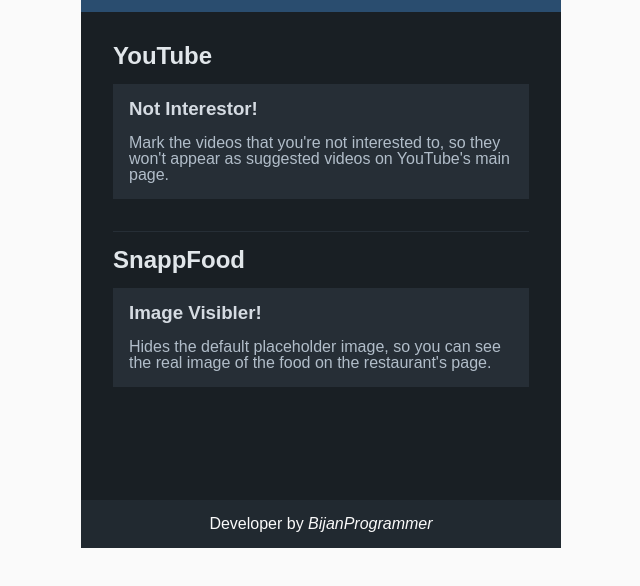
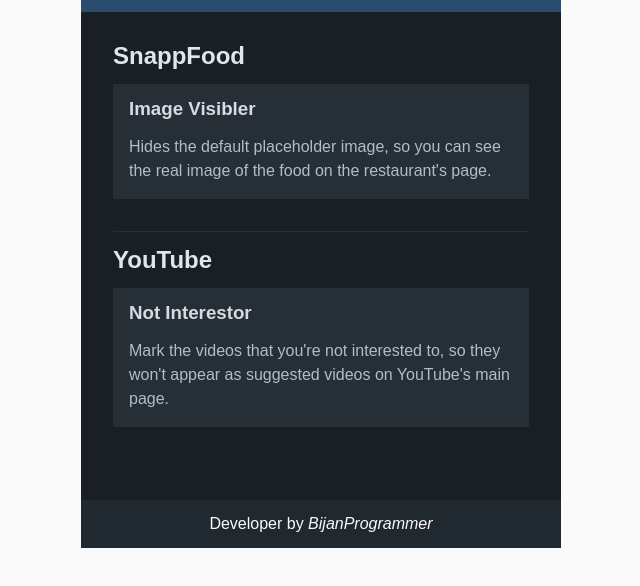
Before and after one commit to BijanProgrammer/friendly-toolbox, a browser extension: page app/index.html in a window 1280 px wide. Shown: the part 152-738 px from the top of the page, without its empty margins (319-959 px from the left). Drawn offline with Linux system fonts and the light colour scheme.

Commit message:
[ADD] functionality to run scripts

```diff
--- a/app/index.html
+++ b/app/index.html
@@ -11,43 +11,37 @@
         <title>Friendly Toolbox</title>
 
         <link rel="stylesheet" href="./styles/css/main.css" />
+
+        <script src="./scripts/websites.js" defer></script>
+        <script src="./scripts/main.js" defer></script>
     </head>
     <body>
         <header>
             <h1>Friendly Toolbox!</h1>
         </header>
 
-        <main>
-            <section>
-                <h2>YouTube</h2>
-                <ul>
-                    <li>
-                        <h3>Not Interestor!</h3>
-                        <p>
-                            Mark the videos that you're not interested to, so they won't appear as suggested videos on
-                            YouTube's main page.
-                        </p>
-                    </li>
-                </ul>
-            </section>
-
-            <section>
-                <h2>SnappFood</h2>
-                <ul>
-                    <li>
-                        <h3>Image Visibler!</h3>
-                        <p>
-                            Hides the default placeholder image, so you can see the real image of the food on the
-                            restaurant's page.
-                        </p>
-                    </li>
-                </ul>
-            </section>
-        </main>
+        <main></main>
 
         <footer>
             Developer by
             <i>BijanProgrammer</i>
         </footer>
+
+        <template id="website-template">
+            <section>
+                <h2>YouTube</h2>
+                <ul></ul>
+            </section>
+        </template>
+
+        <template id="tool-template">
+            <li>
+                <h3>Not Interestor</h3>
+                <p>
+                    Mark the videos that you're not interested to, so they won't appear as suggested videos on YouTube's
+                    main page.
+                </p>
+            </li>
+        </template>
     </body>
 </html>
--- /dev/null
+++ b/app/scripts/content.js
@@ -0,0 +1,18 @@
+chrome.runtime.onMessage.addListener((req, messageSender, sendResponse) => {
+    const method = tools[req.methodName];
+    const isValidRequest = !!method && typeof method === 'function';
+
+    if (!isValidRequest) {
+        const error = `Method (${req.methodName}) not found!`;
+        console.info(error);
+        sendResponse({error});
+
+        return;
+    }
+
+    method();
+
+    const message = `Method (${req.methodName}) called successfully!`;
+    console.info(message);
+    sendResponse({message});
+});
--- /dev/null
+++ b/app/scripts/global.js
@@ -0,0 +1 @@
+const tools = {};
--- /dev/null
+++ b/app/scripts/main.js
@@ -0,0 +1,53 @@
+const createWebsites = () => {
+    const websiteTemplate = document.querySelector('#website-template');
+    const toolTemplate = document.querySelector('#tool-template');
+
+    const mainElement = document.querySelector('main');
+
+    for (const website of WEBSITES) {
+        const websiteElement = websiteTemplate.content.cloneNode(true);
+
+        websiteElement.querySelector('h2').textContent = website.title;
+
+        const toolsListElement = websiteElement.querySelector('ul');
+
+        for (const tool of website.tools) {
+            const toolElement = toolTemplate.content.cloneNode(true);
+
+            toolElement.querySelector('li').setAttribute('data-method-name', tool.methodName);
+            toolElement.querySelector('h3').textContent = tool.title;
+            toolElement.querySelector('p').textContent = tool.description;
+
+            toolsListElement.appendChild(toolElement);
+        }
+
+        mainElement.appendChild(websiteElement);
+    }
+};
+
+const addEventListeners = () => {
+    const items = document.querySelectorAll('main > section > ul > li');
+
+    items.forEach(item => {
+        item.addEventListener('click', () => {
+            console.log('clicked!');
+
+            chrome.tabs.query({active: true, currentWindow: true}, tabs => {
+                console.log('tabs', tabs);
+
+                const methodName = item.getAttribute('data-method-name');
+
+                chrome.tabs.sendMessage(tabs[0].id, {methodName}, response => {
+                    console.log('response', response);
+                });
+            });
+        });
+    });
+};
+
+const main = () => {
+    createWebsites();
+    addEventListeners();
+};
+
+main();
--- a/app/scripts/tools/snappfood/image-visibler.js
+++ b/app/scripts/tools/snappfood/image-visibler.js
@@ -1 +1,5 @@
-$$('img[alt="foods icon"]').forEach(x => (x.style.opacity = '0'));
+const snappfoodImageVisibler = () => {
+    document.querySelectorAll('img[alt="foods icon"]').forEach(x => (x.style.opacity = '0'));
+};
+
+tools['snappfoodImageVisibler'] = snappfoodImageVisibler;
--- a/app/scripts/tools/youtube/not-interestor.js
+++ b/app/scripts/tools/youtube/not-interestor.js
@@ -11,7 +11,7 @@
 };
 
 const resetCardsEventListener = () => {
-    $$('#content').forEach(card => {
+    document.querySelectorAll('#content').forEach(card => {
         card.removeEventListener('mouseenter', () => mouseEnterHandler(card));
         card.removeEventListener('mouseleave', () => mouseLeaveHandler(card));
 
@@ -20,7 +20,7 @@
     });
 };
 
-const main = () => {
+const youtubeNotInterestor = () => {
     resetCardsEventListener();
 
     document.addEventListener('keyup', async ({code}) => {
@@ -41,4 +41,4 @@
     });
 };
 
-main();
+tools['youtubeNotInterestor'] = youtubeNotInterestor;
--- /dev/null
+++ b/app/scripts/websites.js
@@ -0,0 +1,24 @@
+const WEBSITES = [
+    {
+        title: 'SnappFood',
+        tools: [
+            {
+                methodName: 'snappfoodImageVisibler',
+                title: 'Image Visibler',
+                description:
+                    "Hides the default placeholder image, so you can see the real image of the food on the restaurant's page.",
+            },
+        ],
+    },
+    {
+        title: 'YouTube',
+        tools: [
+            {
+                methodName: 'youtubeNotInterestor',
+                title: 'Not Interestor',
+                description:
+                    "Mark the videos that you're not interested to, so they won't appear as suggested videos on YouTube's main page.",
+            },
+        ],
+    },
+];
--- a/app/styles/scss/main.scss
+++ b/app/styles/scss/main.scss
@@ -158,6 +158,8 @@
 
                     p {
                         color: var(--color-card-description);
+
+                        line-height: 1.5;
                     }
                 }
             }
```
Also changed, not shown: app/manifest.json, app/styles/css/main.css, 1 other file.
